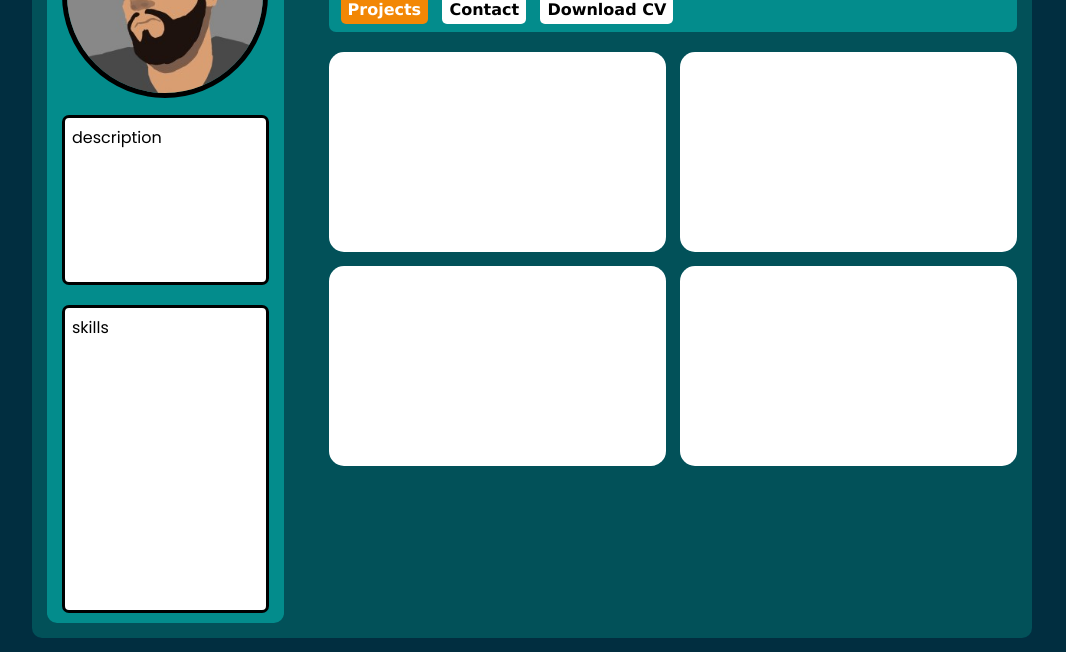
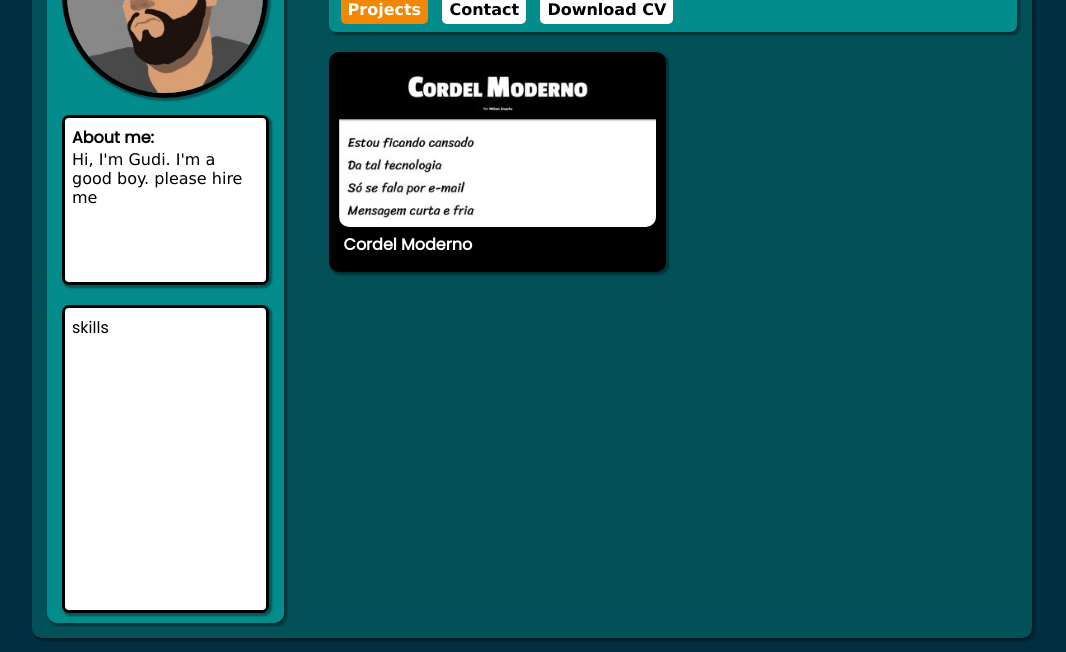
Before and after one commit to gudiantunes/gudiantunes.github.io, a plain HTML site: page index.html in a window 1280 px wide. Shown: the part 148-800 px from the top of the page, without its empty margins (108-1174 px from the left). Drawn offline with Linux system fonts and the light colour scheme.

Commit message:
Added project A

```diff
--- a/assets/style.css
+++ b/assets/style.css
@@ -29,8 +29,8 @@ main {
     border-radius: 10px;
     background-color: var(--color-bg2);
     max-width: 1000px;
-    /* min-width: 700px; */
     height: 97vh;
+    box-shadow: 2px 2px 2px 1px rgba(0, 0, 0, 0.384);
 }
 
 section#perfil {
@@ -41,6 +41,7 @@ section#perfil {
     margin: 15px;
     padding: 15px 15px 0px 15px;
     border-radius: 10px;
+    box-shadow: 2px 2px 2px 1px rgba(0, 0, 0, 0.384);
 }
 
 #perfil > section {
@@ -50,10 +51,20 @@ section#perfil {
     border-radius: 7px;
     border: 3px solid rgb(0, 0, 0);
     padding: 7px;
+    box-shadow: 2px 2px 2px 1px rgba(0, 0, 0, 0.384);
 }
 
 #perfil > #description {
     min-height: 150px;
+}
+
+#perfil > #descriptioin > h2 {
+    font-family: var(--font-main);
+    font-weight: bold;
+}
+
+#perfil > #description > p {
+    font-family: var(--font-other);
 }
 
 #perfil > #skills {
@@ -64,10 +75,10 @@ section#perfil {
     width: 95%;
     border-radius: 50%;
     border: 5px solid black;
+    box-shadow: 2px 2px 2px 1px rgba(0, 0, 0, 0.384);
 }
 
 section#content {
-    /* background-color: var(--color-o2); */
     display: flex;
     flex-direction: column;
     margin: 15px 0px 15px 15px;
@@ -87,6 +98,7 @@ section#content > h1 {
     background-color: var(--color-o1);
     padding: 10px 7px;
     border-radius: 7px;
+    box-shadow: 2px 2px 2px 1px rgba(0, 0, 0, 0.384);
 }
 
 #menu > a {
@@ -107,17 +119,12 @@ section#content > h1 {
 
 #page {
     display: flex;
-    /* background-color: red; */
     margin-top: 20px;
     border-radius: 10px;
-    /* width: 100%; */
     flex-basis: 100%;
-    /* padding: 10px */
 }
 
 section.sct-active {
-    /* background-color: #1cdf5d; */
-    /* width: 100%; */
     height: 100%;
     flex-basis: 100%;
 }
@@ -130,9 +137,40 @@ section.sct-active {
 }
 
 .project {
+    display: flex;
+    flex-direction: column;
     flex-basis: 49%;
-    height: 200px;
-    background-color: white;
+    height: 220px;
+    background-color: black;
+    color: white;
     margin-bottom: min(1.8vw, 14px);
-    border-radius: 15px;
+    border-radius: 10px;
+    box-shadow: 2px 2px 2px 1px rgba(0, 0, 0, 0.384);
 }
+
+.project.inactive {
+    display: none;
+}
+
+.project > img {
+    border-radius: inherit;
+    margin-top: 10px;
+    height: 75%;
+    align-self: center;
+}
+
+.project > .project-link {
+    flex-basis: 100%;
+    padding-top: 5px;
+    padding-left: 15px;
+}
+
+.project-link > a {
+    color: white;
+    text-decoration: none;
+    font-weight: bold;
+}
+
+.project-link > a:hover {
+    text-decoration: underline;
+}
--- a/index.html
+++ b/index.html
@@ -14,7 +14,10 @@
                 <img src="assets/img/Gudi.jpeg" alt="Profile Picture">
             </div>
             <section id="description">
-                description
+                <h2>About me:</h2>
+                <p>
+                    Hi, I'm Gudi. I'm a good boy. please hire me
+                </p>
             </section>
             <section id="skills">
                 skills
@@ -30,16 +33,23 @@
             <div id="page">
                 <section id="projects" class="sct-active">
                     <article class="project" id="project-a">
-
+                        <img src="assets/img/project-a.jpg" alt="site cordel moderno">
+                        <div class="project-link">
+                            <a href="https://gudiantunes.github.io/cordel-moderno/" target="_blank">Cordel Moderno</a>
+                        </div>
                     </article>
-                    <article class="project" id="project-b">
+                    <article class="project inactive" id="project-b">
+                        <img src="assets/img/project-b.jpg" alt="site Projeto B">
+                        <div class="project-link">
+                            <a href="#" target="_self">Esse site</a>
+                        </div>
 
                     </article>
 
-                    <article class="project" id="project-c">
+                    <article class="project inactive" id="project-c">
 
                     </article>
-                    <article class="project" id="project-d">
+                    <article class="project inactive" id="project-d">
 
                     </article>
                 </section>
```
Also changed, not shown: assets/img/project-a.jpg (added), assets/img/project-b.jpg (added).
